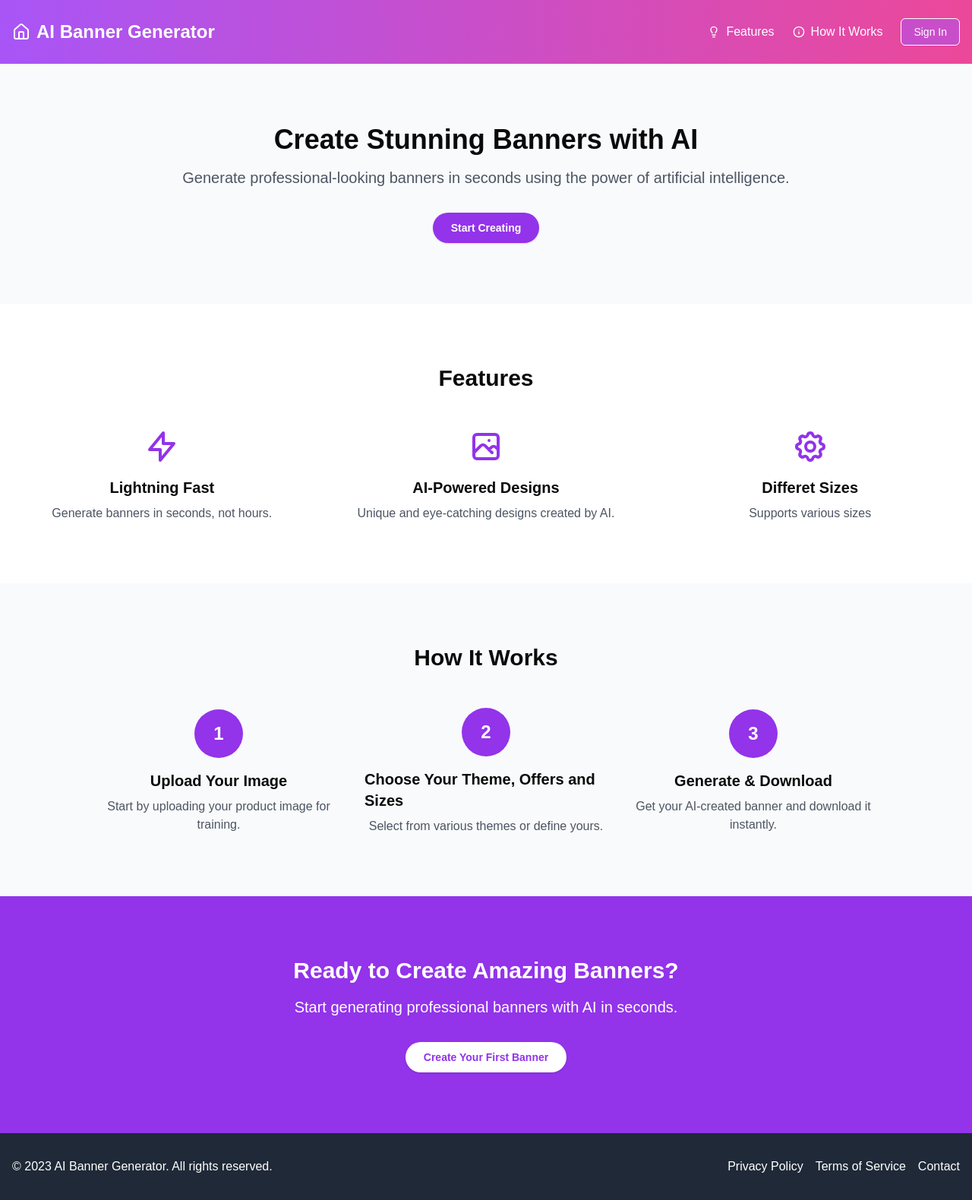
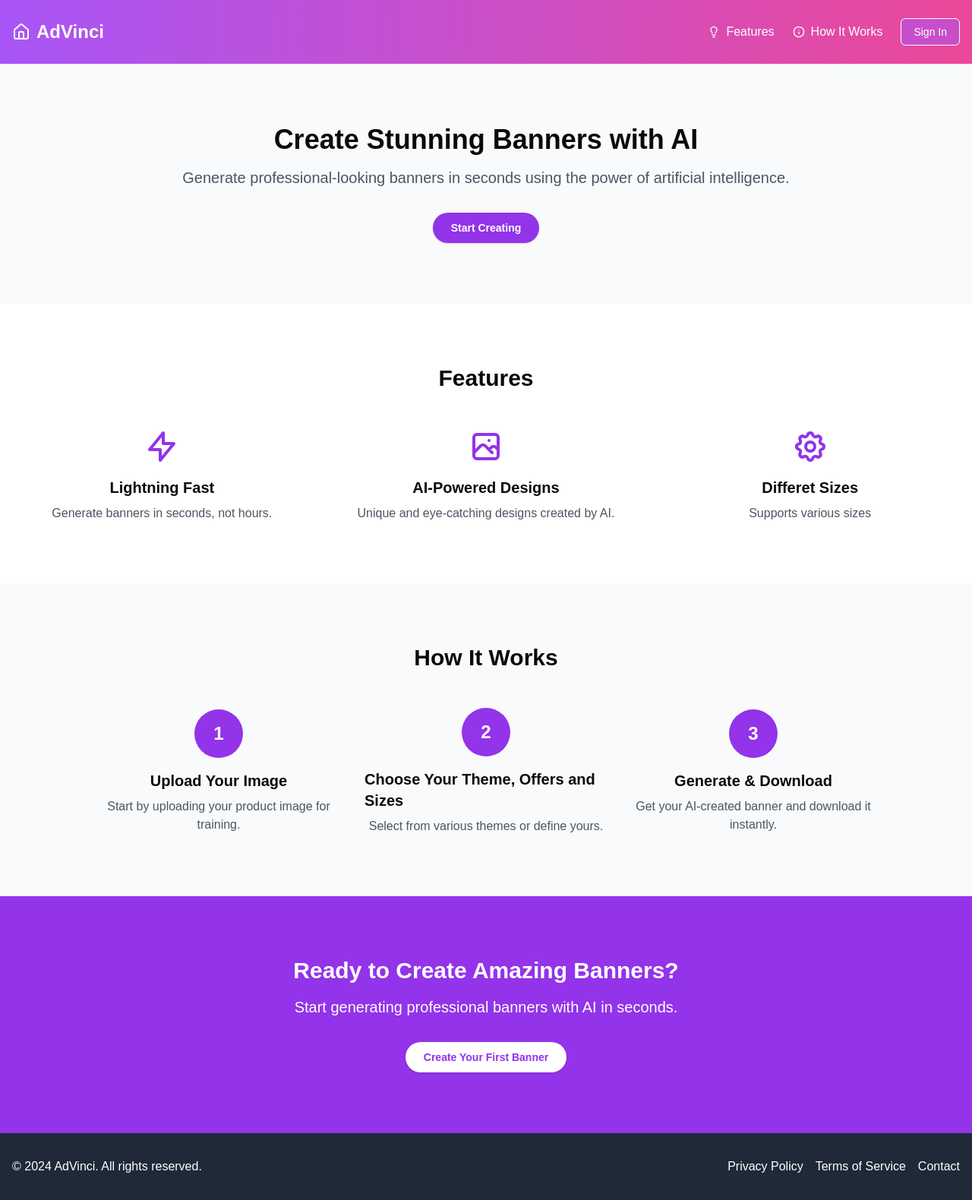
Before and after one commit to ritsrnjn/ai-banner-generator, a Next.js app: page / in a window 1280 px wide. Shown: the whole page at 76% size. Built offline with nearby package versions, Linux system fonts and the light colour scheme; no server answers.

Commit message:
change name to advinci

```diff
--- a/app/create/page.tsx
+++ b/app/create/page.tsx
@@ -233,7 +233,7 @@
 
       <footer className="bg-gray-800 text-white py-8 px-4">
         <div className="container mx-auto flex flex-col md:flex-row justify-between items-center">
-          <p>&copy; 2023 AI Banner Generator. All rights reserved.</p>
+          <p>&copy; 2024 AdVinci. All rights reserved.</p>
           <nav className="mt-4 md:mt-0">
             <ul className="flex space-x-4">
               <li><a href="#" className="hover:text-gray-300 transition-colors">Privacy Policy</a></li>
--- a/app/page.tsx
+++ b/app/page.tsx
@@ -119,7 +119,7 @@
 
       <footer className="bg-gray-800 text-white py-8 px-4">
         <div className="container mx-auto flex flex-col md:flex-row justify-between items-center">
-          <p>&copy; 2023 AI Banner Generator. All rights reserved.</p>
+          <p>&copy; 2024 AdVinci. All rights reserved.</p>
           <nav className="mt-4 md:mt-0">
             <ul className="flex space-x-4">
               <li><a href="#" className="hover:text-gray-300 transition-colors">Privacy Policy</a></li>
--- a/components/header.tsx
+++ b/components/header.tsx
@@ -9,7 +9,7 @@
       <div className="container mx-auto flex justify-between items-center">
         <Link href="/" className="flex items-center space-x-2 text-white">
           <Home className="h-6 w-6" />
-          <span className="text-2xl font-bold">AI Banner Generator</span>
+          <span className="text-2xl font-bold">AdVinci</span>
         </Link>
         <nav className="flex items-center space-x-6">
           <SignedOut>
```
